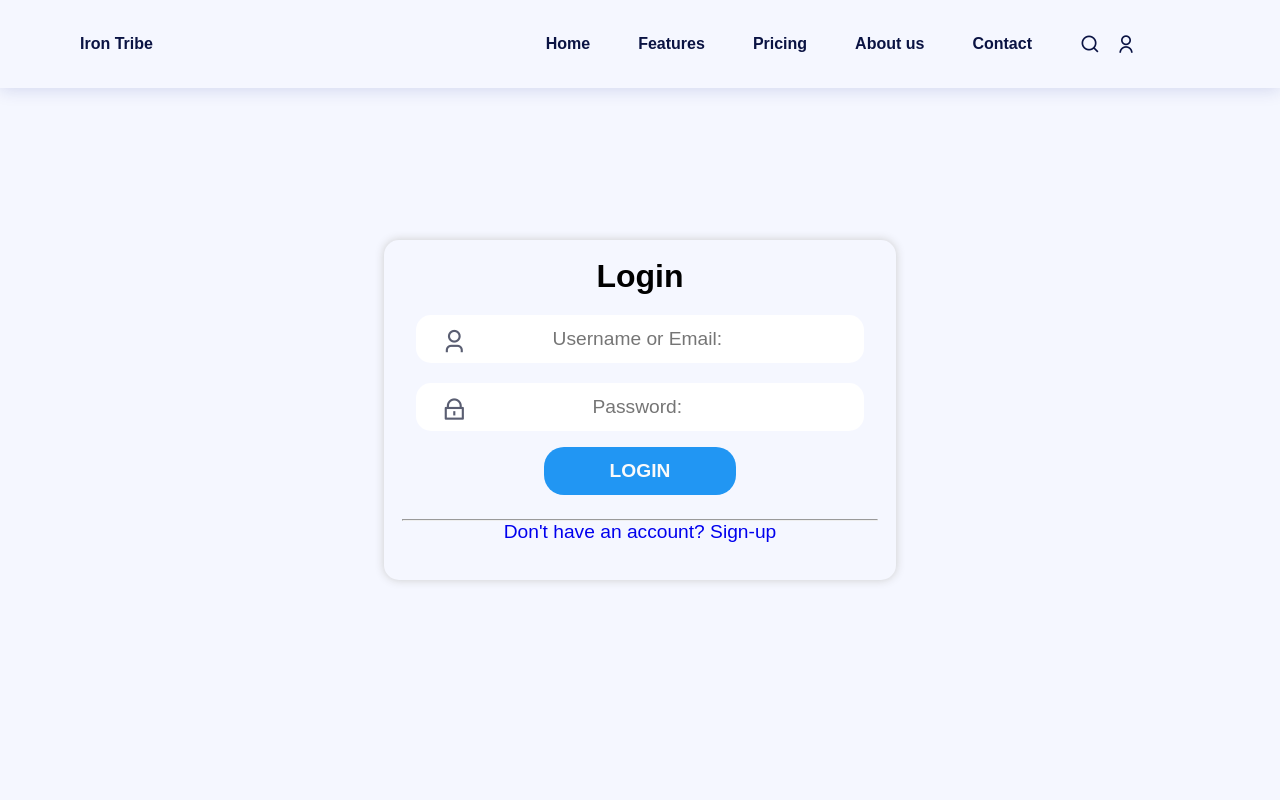
After one commit to AxelOsterman/ChatApplication, a Flask app: page /login in a window 1280 px wide. The commit adds this page. Run offline with Flask 3, Linux system fonts and the light colour scheme.

Commit message:
login, logout, signup completed, aswell as corresponding page design

```diff
--- a/app.py
+++ b/app.py
@@ -85,8 +85,68 @@ def about():
 def contact():
     return render_template("/")
 
+@app.route("/login", methods=["GET", "POST"])
+def login():
+    if request.method == "POST":
+        username = request.form.get("user")
+        password = request.form.get("pass")
+
+        if not username:
+            return render_template("login.html")
+        if not password:
+            return render_template("login.html")
+
+        rows = SQL("SELECT * FROM users WHERE username == ? OR email == ?", username, username)
+
+        if not rows:
+            return render_template("login.html", userer="User doesn't exist")
+
+        if not check_password_hash(rows[0][3], password): # hash / password is at index 2
+            return render_template("login.html")
+
+        session["user_id"] = rows[0][0] # id is at index 0
+        return redirect("/")
+    else:
+        return render_template("login.html")
+
+@app.route("/sign-up", methods=["GET", "POST"])
+def sign_up():
+    session.clear()
+    if request.method == "POST":
+        password = request.form.get("pass")
+        username = request.form.get("user")
+        firstname = request.form.get("firstname")
+        lastname = request.form.get("lastname")
+        email = request.form.get("email")
+
+        if not username:
+            return render_template("sign-up.html", passer="Must enter a username")
+        if not password:
+            return render_template("sign-up.html", passer="Must enter a password")
+
+        rows = SQL("SELECT * FROM users WHERE username == ?", username)
+
+        if len(rows) != 0:
+            return render_template("sign-up.html", userer="Username already exists")
+
+        SQL("INSERT INTO users (username, passwordHash, email, firstName, lastName) VALUES (?,?,?,?,?)", username, generate_password_hash(password), email, firstname, lastname)
+
+        rows = SQL("SELECT * FROM users WHERE username == ?", username)
+
+        session["user_id"] = rows[0][0]
+
+        return redirect("/")
+    else:
+        return render_template("sign-up.html")
+
+@app.route("/logout")
+@login_required
+def logout():
+    session.clear()
+    return redirect("/")
+
 @app.route("/app", methods=["GET", "POST"])
 @login_required
-def app():
+def chat():
     if request.method == "GET":
         return render_template("app.html")
--- a/static/index.css
+++ b/static/index.css
@@ -88,7 +88,7 @@ img {
 }
 
 .main {
-  position: relative;
+  position: absolute;
   height: 100vh;
 }
 
@@ -360,3 +360,119 @@ img {
     height: 30%;
     border-radius: 10px;
 }
+
+.loginForm{
+  position: relative;
+  padding: 2%;
+  text-align: center;
+  margin-left: 30dvw;
+  margin-top: 30dvh;
+  width: 40dvw;
+  height: 42.5dvh;
+  background-color: var(--body-color);
+  border-radius: 15px;
+  -moz-box-shadow: 0 0 10px #ccc;
+  -webkit-box-shadow: 0 0 10px #ccc;
+  box-shadow: 0 0 10px #ccc;
+}
+
+.loginForm input{
+  font-size: 1.2rem;
+  width: 35dvw;
+  height: 6dvh;
+  text-align: center;
+  border-radius: 15px;
+  margin-top: 2.5dvh;
+}
+
+.login-btn{
+  margin-top: 2dvh;
+  background-color: #2196F3;
+  width: 15dvw;
+  height: 6dvh;
+  border-radius: 20px;
+  font-weight: 700;
+  font-size: 1.2rem;
+  color: #fafafa;
+}
+
+.loginForm h1{
+  color: #000;
+}
+
+.loginForm i{
+  font-size: 1.6rem;
+}
+
+.loginForm a{
+  font-size: 1.2rem;
+  font-weight: 500;
+  margin-top: 2dvh;
+}
+
+.loginForm hr{
+  margin-top: 3dvh;
+}
+
+#pass-Icon{
+  position: absolute;
+  margin-left: -33dvw;
+  margin-top: 12.5dvh;
+}
+
+#user-Icon{
+  position: absolute;
+  margin-left: 2dvw;
+  margin-top: 4dvh;
+}
+
+.signupForm{
+  position: relative;
+  padding: 2%;
+  text-align: center;
+  margin-left: 30dvw;
+  margin-top: 22.5dvh;
+  width: 40dvw;
+  height: 67.5dvh;
+  background-color: var(--body-color);
+  border-radius: 15px;
+  -moz-box-shadow: 0 0 10px #ccc;
+  -webkit-box-shadow: 0 0 10px #ccc;
+  box-shadow: 0 0 10px #ccc;
+}
+
+.inpItem{
+  font-size: 1.2rem;
+  width: 35dvw;
+  height: 6dvh;
+  text-align: center;
+  border-radius: 15px;
+  margin-top: 2.5dvh;
+}
+
+.signupForm hr{
+  margin-top: 3dvh;
+}
+
+.signupForm h1{
+  color: #000;
+}
+
+.signupForm a{
+  font-size: 1.2rem;
+  font-weight: 500;
+  margin-top: 2dvh;
+}
+
+.name{
+  font-size: 1.2rem;
+  width: 17dvw;
+  height: 6dvh;
+  text-align: center;
+  border-radius: 15px;
+  margin-top: 2.5dvh;
+}
+
+#lastName{
+  margin-left: 1dvw;
+}
--- a/static/index.js
+++ b/static/index.js
@@ -42,3 +42,25 @@ searchBtn.addEventListener('click', () =>{
 searchClose.addEventListener('click', () =>{
    search.classList.remove('show-search')
 })
+
+/*=============== LOG IN & Sign Up FORM ===============*/
+
+document.addEventListener('DOMContentLoaded', function() {
+    if (document.getElementById("user").addEventListener('focus', function() {
+      org = String(document.getElementById("user").placeholder)
+      document.getElementById("user").placeholder = "";
+    }));
+    if (document.getElementById("user").addEventListener('focusout', function(){
+      document.getElementById("user").placeholder = org;
+    }));
+});
+
+document.addEventListener('DOMContentLoaded', function() {
+   if (document.getElementById("pass").addEventListener('focus', function() {
+      org = String(document.getElementById("pass").placeholder)
+      document.getElementById("pass").placeholder = "";
+   }));
+   if (document.getElementById("pass").addEventListener('focusout', function(){
+      document.getElementById("pass").placeholder = org;
+   }));
+});
--- /dev/null
+++ b/templates/login.html
@@ -0,0 +1,18 @@
+{% extends "navbar.html" %}
+
+{% block title %}
+Login
+{% endblock %}
+
+{% block main %}
+    <form action="/login" method="post">
+        <div class="loginForm">
+            <h1>Login</h1>
+            <i class="ri-user-3-line" id="user-Icon"></i><input type="text" placeholder="Username or Email: " id="user" name="user">
+            <i class="ri-lock-line" id="pass-Icon"></i><input type="password" placeholder="Password: " id="pass" name="pass">
+            <button type="submit" class="login-btn">LOGIN</button>
+            <hr>
+            <a href="/sign-up">Don't have an account? Sign-up</a>
+        </div>
+    </form>
+{% endblock %}
```
Also changed, not shown: templates/sign-up.html (added, +21 -0 lines), data.db, 2 other files.
